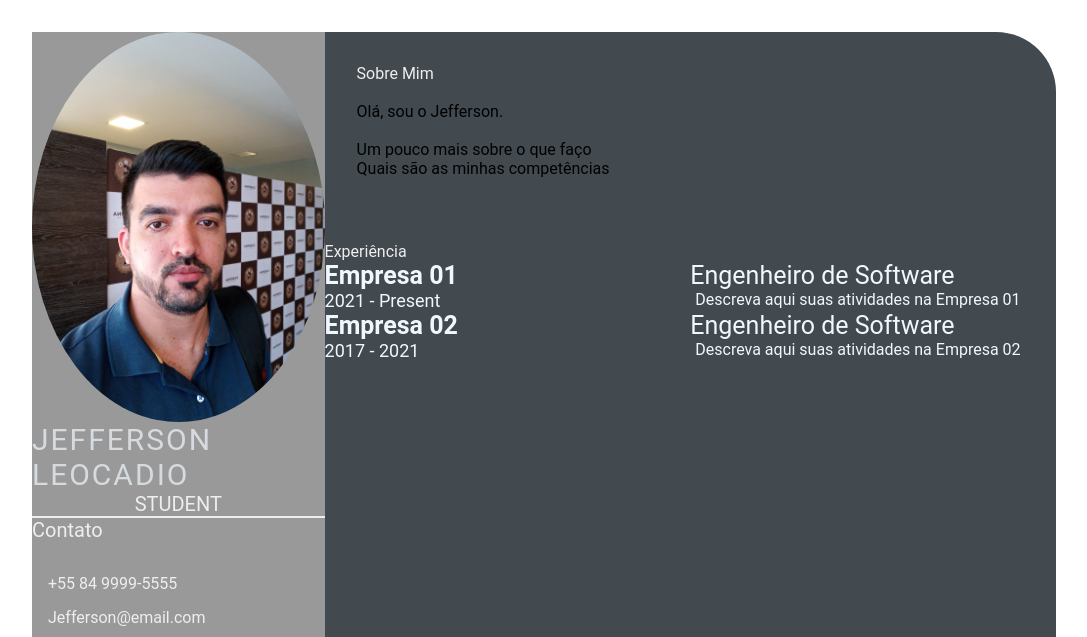
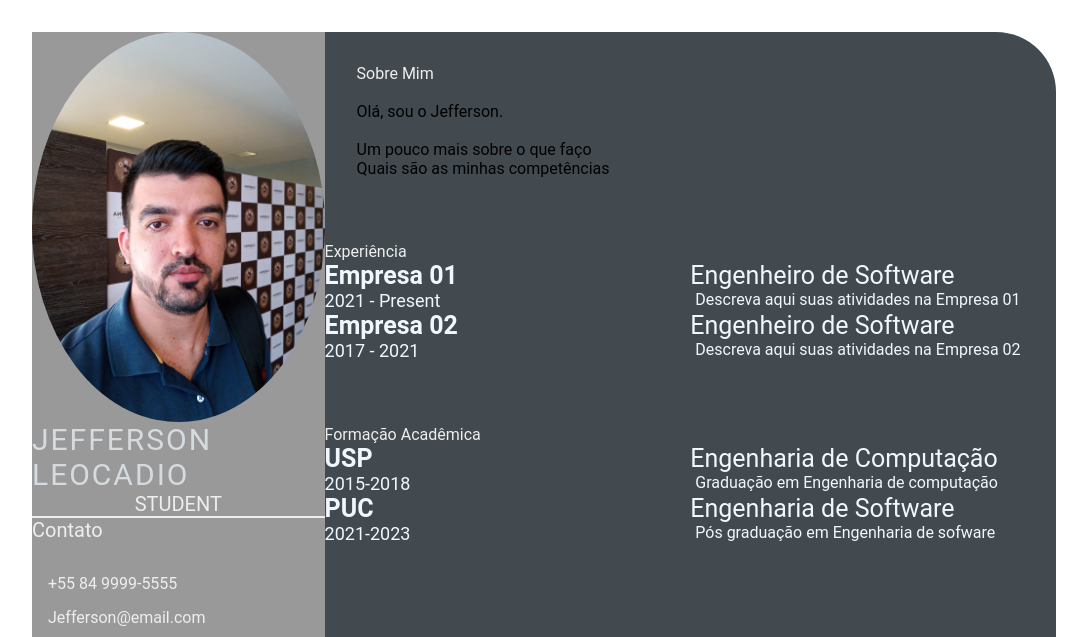
Before and after one commit to jsleocadio/jsleocadio.github.io, a plain HTML site: page index.html in a window 1280 px wide. Shown: the top 637 px of the page, without its empty margins (96-1183 px from the left). Drawn offline with Linux system fonts and the light colour scheme.

Commit message:
feature: add school academic details

```diff
--- a/index.html
+++ b/index.html
@@ -63,10 +63,35 @@
             <p class="exp-company-name">Empresa 02</p>
             <p class="exp-time-period">2017 - 2021</p>
           </div>
-          <div class="ex-right">
+          <div class="exp-right">
             <p class="exp-position">Engenheiro de Software</p>
             <p class="exp-desc">
               Descreva aqui suas atividades na Empresa 02
+            </p>
+          </div>
+        </div>
+      </section>
+      <section class="education gap">
+        <div class="right-title">Formação Acadêmica</div>
+        <div class="education-contents">
+          <div class="education-left">
+            <p class="education-school-name">USP</p>
+            <p class="education-time-period">2015-2018</p>
+          </div>
+          <div class="education-right">
+            <p class="education-subject">Engenharia de Computação</p>
+            <p class="education-desc">
+              Graduação em Engenharia de computação
+            </p>
+          </div>
+          <div class="education-left">
+            <p class="education-school-name">PUC</p>
+            <p class="education-time-period">2021-2023</p>
+          </div>
+          <div class="education-right">
+            <p class="education-subject">Engenharia de Software</p>
+            <p class="education-desc">
+              Pós graduação em Engenharia de sofware
             </p>
           </div>
         </div>
--- a/style.css
+++ b/style.css
@@ -119,7 +119,7 @@
 }
 
 .exp-time-period,
-.educationp-time-period,
+.education-time-period,
 .awards-time-period {
     font-size: 18px;
 }
```
